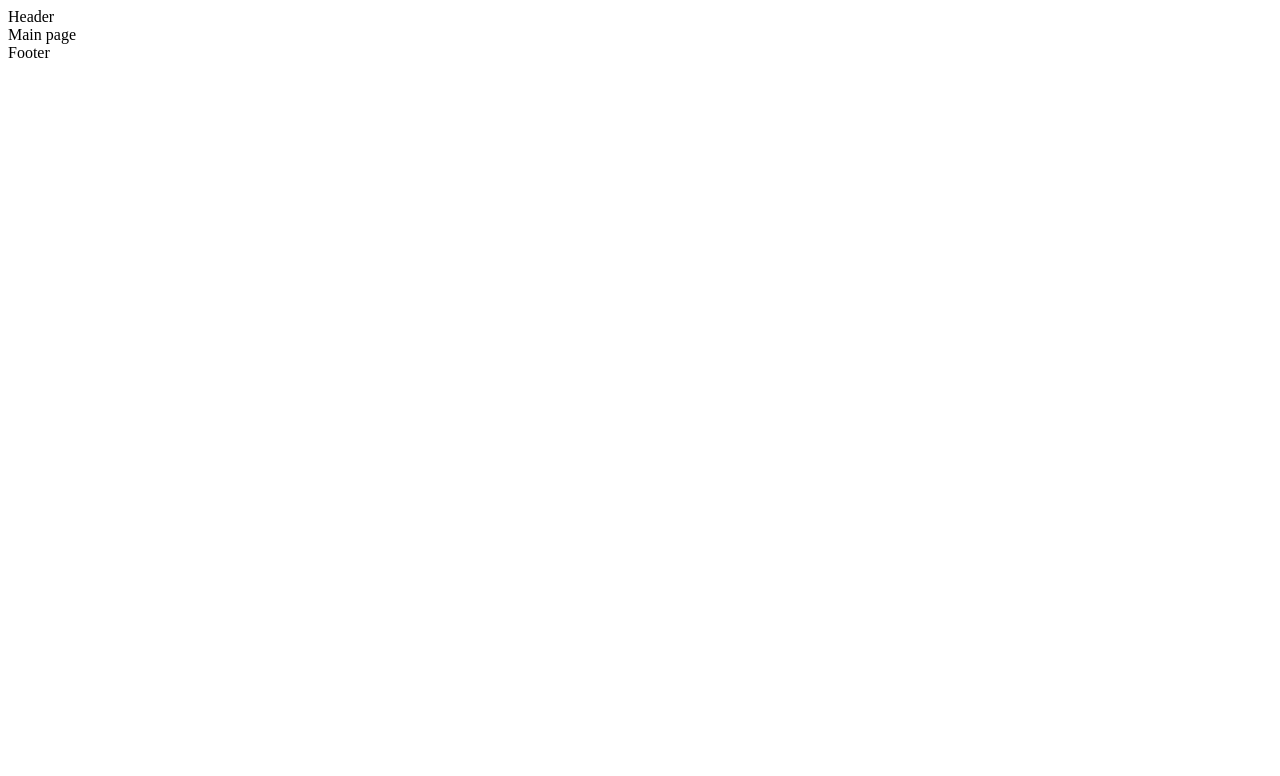
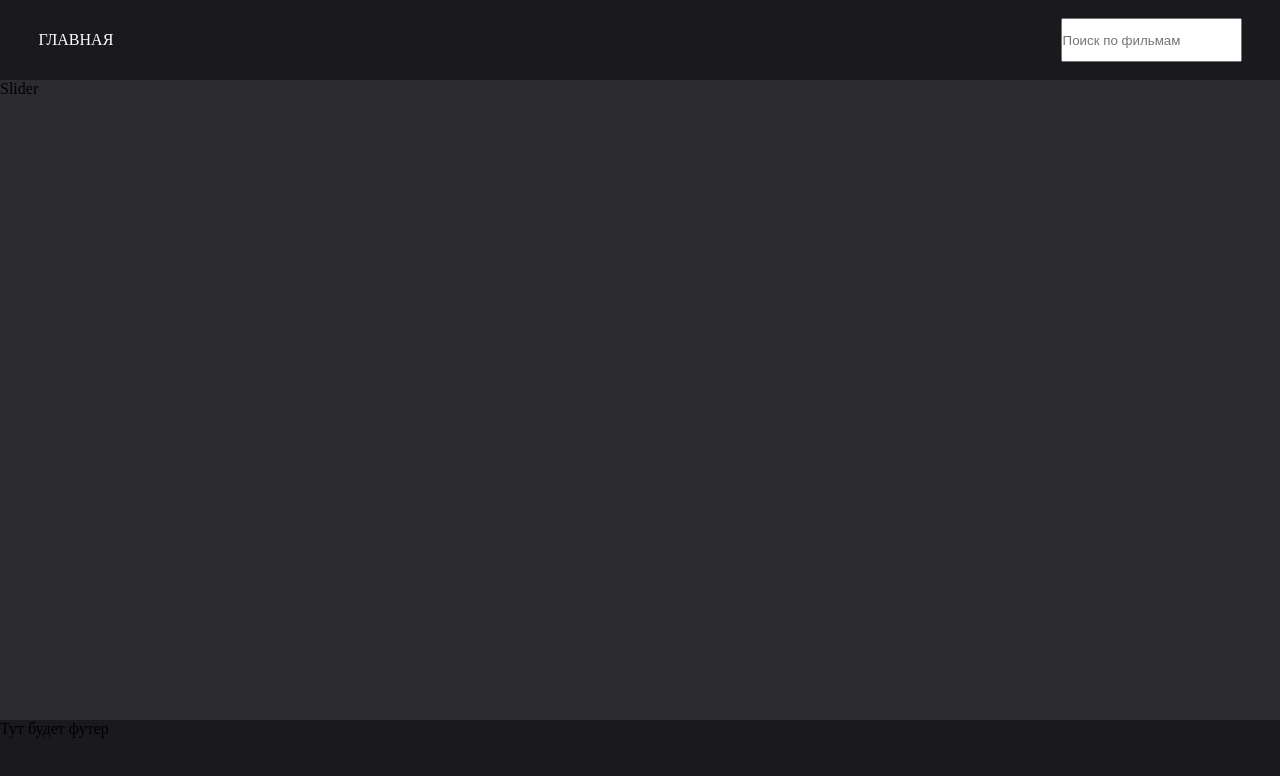
Before and after one commit to RusakovNikki/react-movie, a React (Create React App) app: page / in a window 1280 px wide. Shown: the top 776 px of the page. Built offline with nearby package versions, Linux system fonts and the light colour scheme.

Commit message:
add header and footer

```diff
--- a/src/App.js
+++ b/src/App.js
@@ -2,6 +2,7 @@ import { Routes, Route } from "react-router-dom";
 import Footer from "./components/Footer";
 import Header from "./components/Header";
 import MainPage from "./pages/MainPage";
+import './css/App.css'
 
 function App() {
   return (
--- a/src/components/Footer.jsx
+++ b/src/components/Footer.jsx
@@ -1,9 +1,10 @@
 import React from 'react';
+import '../css/Footer.css'
 
 const Footer = () => {
   return (
-    <div>
-      Footer
+    <div className='footerContainer'>
+      Тут будет футер
     </div>
   );
 };
--- a/src/components/Header.jsx
+++ b/src/components/Header.jsx
@@ -1,9 +1,16 @@
 import React from 'react';
+import { Link } from 'react-router-dom';
+import '../css/Header.css';
 
 const Header = () => {
   return (
-    <div>
-      Header
+    <div className='headerContainer'>
+      <div className='menuContainer'>
+        <Link to='/'>Главная</Link>
+      </div>
+      <form className='searchInputContainer'>
+        <input className='searchInput' type="text" placeholder="Поиск по фильмам"/>
+      </form>
     </div>
   );
 };
--- /dev/null
+++ b/src/components/Slider.jsx
@@ -0,0 +1,11 @@
+import React from 'react';
+
+const Slider = () => {
+  return (
+    <div>
+      Slider
+    </div>
+  );
+};
+
+export default Slider;
--- /dev/null
+++ b/src/css/App.css
@@ -0,0 +1,4 @@
+* {
+  margin: 0;
+  padding: 0;
+}
--- /dev/null
+++ b/src/css/Footer.css
@@ -0,0 +1,4 @@
+.footerContainer {
+  background: #1A191E;
+  height: 10vh;
+}
--- /dev/null
+++ b/src/css/Header.css
@@ -0,0 +1,18 @@
+.headerContainer {
+  background: #1A191E;
+  display: flex;
+  align-items: center;
+  justify-content: space-between;
+  height: 10vh;
+  padding: 0 3vw;
+}
+
+.menuContainer>* {
+  text-transform: uppercase;
+  text-decoration: none;
+  color: white;
+}
+
+.searchInput {
+  height: 5vh;
+}
--- /dev/null
+++ b/src/css/MainPage.css
@@ -0,0 +1,4 @@
+.pageBody {
+  background: #2c2b30;
+  height: 80vh;
+}
--- a/src/pages/MainPage.js
+++ b/src/pages/MainPage.js
@@ -1,9 +1,11 @@
 import React from 'react';
+import '../css/MainPage.css'
+import Slider from '../components/Slider.jsx'
 
 const MainPage = () => {
   return (
-    <div>
-      Main page
+    <div className='pageBody'>
+      <Slider/>
     </div>
   );
 };
```
